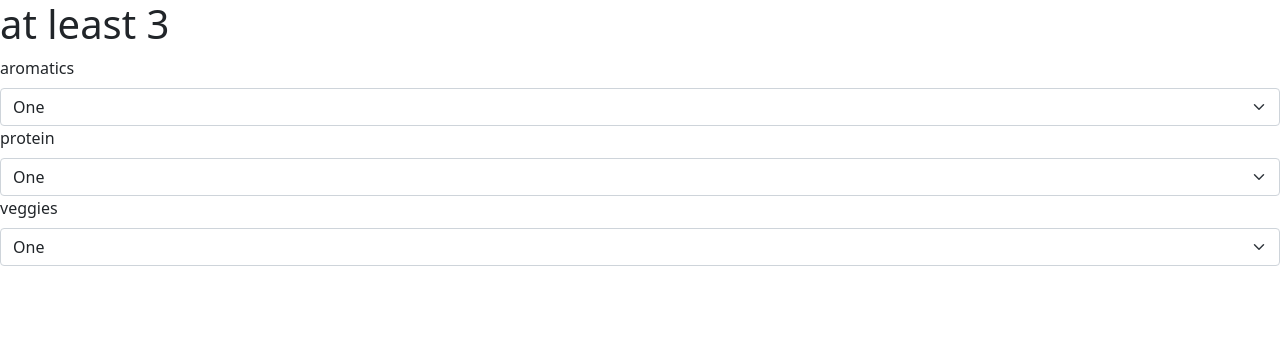
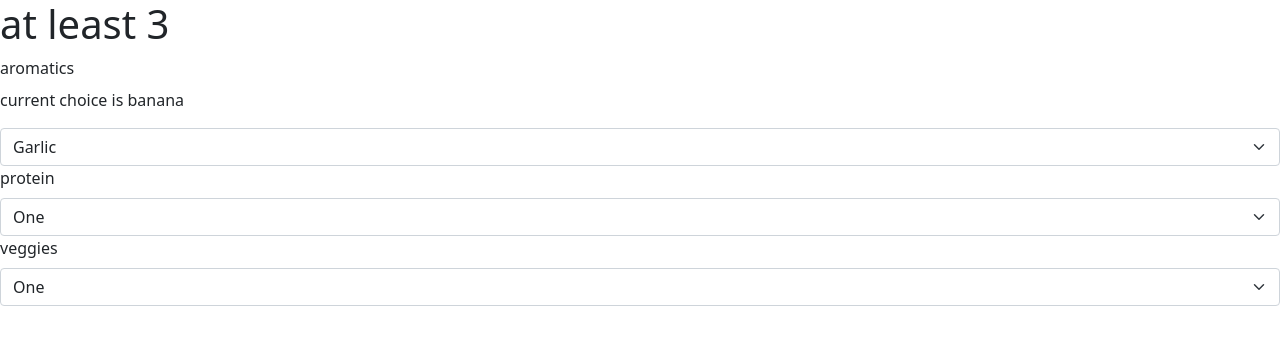
Before and after one commit to kimhonrada/atleast3, a React app: page / in a window 1280 px wide. Shown: the top 344 px of the page. Built offline with nearby package versions, Linux system fonts and the light colour scheme; the HTML template or start-up script is replaced by a standard one.

Commit message:
add working drop down list for ingredients

```diff
--- a/src/components/menu/aromatics.js
+++ b/src/components/menu/aromatics.js
@@ -1,17 +1,29 @@
-import React from "react";
+import React, { useState } from "react";
 import "bootstrap";
 import "bootstrap/dist/css/bootstrap.min.css";
 
 const Aromatics = () => {
+  const [aromatic, setAromatic] = useState("banana");
+
+  const handleChange = (e) => {
+    console.log(e.target.value);
+    setAromatic(e.target.value);
+  };
+
   return (
     <>
       <label htmlFor='aromaticsForm' className='form-label'>
         aromatics
       </label>
-      <select className='form-select' aria-label='Default select example'>
-        <option value='1'>One</option>
-        <option value='2'>Two</option>
-        <option value='3'>Three</option>
+      <p>current choice is {aromatic}</p>
+      <select
+        className='form-select'
+        aria-label='Default select example'
+        onChange={handleChange}
+      >
+        <option value='garlic'>Garlic</option>
+        <option value='onion'>Onion</option>
+        <option value='ginger'>Ginger</option>
       </select>
     </>
   );
```
